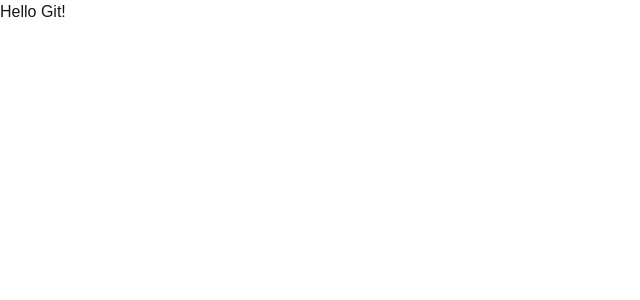
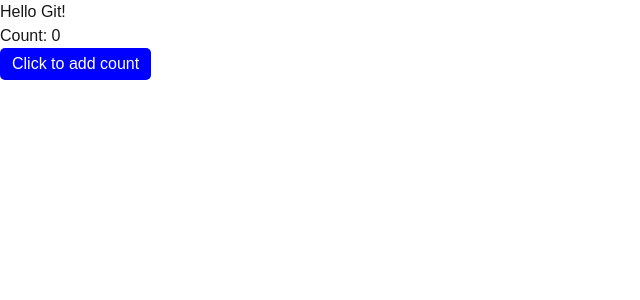
Before and after one commit to JHsolution0408/git-demo, a Next.js app: page / in a window 1280 px wide. Shown: the top 300 px of the page, without its empty margins (0-640 px from the left). Built offline with nearby package versions, Linux system fonts and the light colour scheme.

Commit message:
feat: Add counter button

```diff
--- a/app/page.tsx
+++ b/app/page.tsx
@@ -1,5 +1,36 @@
+'use client';
+
+import { useState } from 'react';
+
+const buttonStyle = {
+  backgroundColor: 'blue',
+  color: 'white',
+  padding: '4px 12px',
+  border: 'none',
+  borderRadius: '5px',
+  cursor: 'pointer',
+}
+
 export default function Home() {
+  const [count, setCount] = useState(0);
+
+  const handleClick = () => {
+    setCount(count + 1);
+  };
+
   return (
-    <div>Hello Git!</div>
+    <>
+      <div>Hello Git!</div>
+      <div>
+        <p>Count: {count}</p>
+        <button
+          type="button"
+          style={buttonStyle}
+          onClick={handleClick}
+        >
+          Click to add count
+        </button>
+      </div>
+    </>
   );
 }
```
